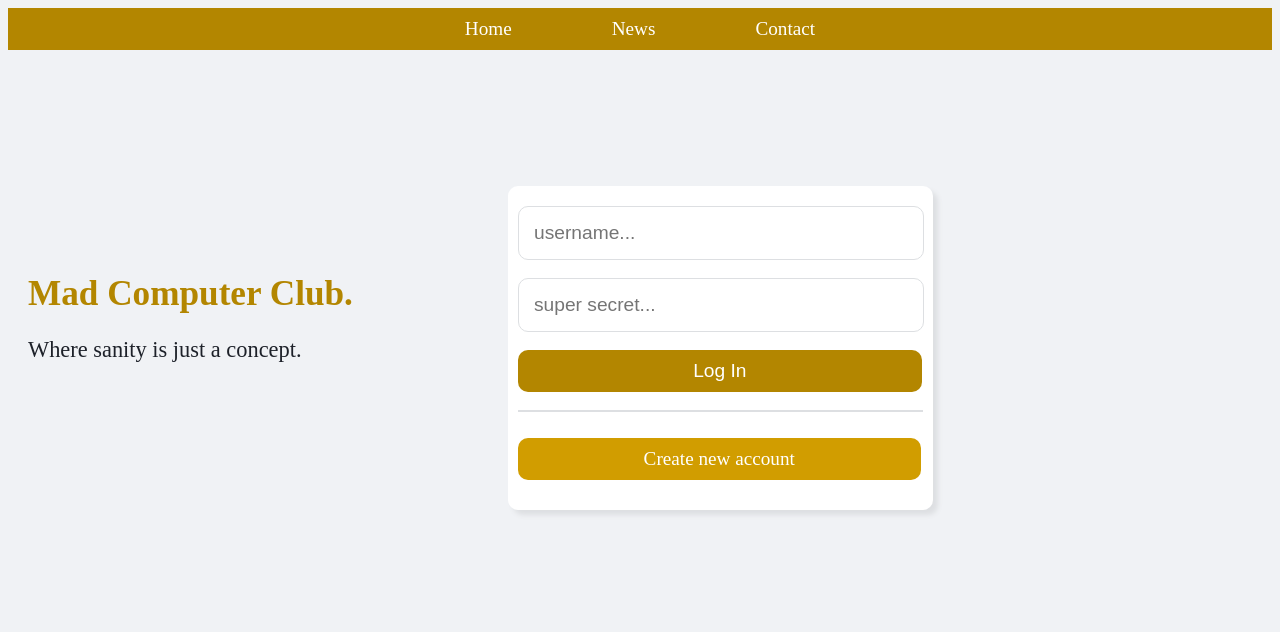
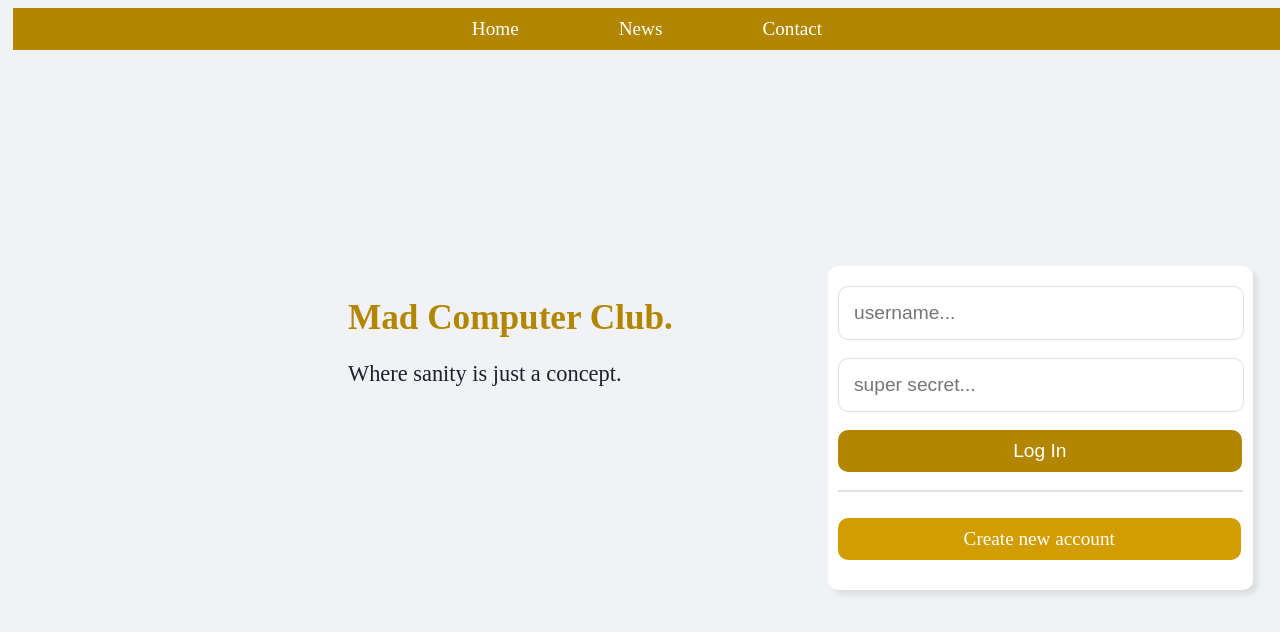
Before and after one commit to sweatshirt0/mad-comp-club, a React (Create React App) app: page / in a window 1280 px wide. Shown: the top 632 px of the page. Built offline with nearby package versions, Linux system fonts and the light colour scheme.

Commit message:
mobile responsive patch 1

```diff
--- a/src/index.css
+++ b/src/index.css
@@ -8,6 +8,9 @@ body {
 	justify-content: center;
 	background-color: #b38600;
 	padding: 10px;
+	width: 95vw;
+	margin-left: 5px;
+	margin-right: 5px;
 }
 
 .nav-wrapper a {
@@ -154,6 +157,26 @@ body {
 	font-size: 1.2rem;
 }
 
+@media screen and (min-width: 1260px) {
+	.home-content-wrapper {
+		position: relative;
+		top: 28vh;
+		margin-left: 25vw;
+		margin-right: 25vw;
+	}
+
+	.nav-wrapper {
+		width: 97.5vw;
+	}
+
+	.login-wrapper {
+		position: relative;
+		top: 10vh;
+		margin-left: 25vw;
+		margin-right: 25vw;
+	}
+}
+
 @media screen and (max-width: 940px) {
 	.home-content-wrapper {
 		position: relative;
@@ -167,10 +190,23 @@ body {
 		position: relative;
 		top: 200px;
 		left: 0px;
-		width: 350px;
 		margin-left: auto;
 		margin-right: auto;
 		padding-right: 10px;
 		margin-bottom: 50px;
 	}
+
+	.nav-wrapper {
+		width: 93vw;
+	}
 }
+
+@media screen and (max-width: 600px) {
+	.login-wrapper {
+		width: 350px;
+	}
+
+	.nav-wrapper {
+		width: 90vw;
+	}
+}
```
